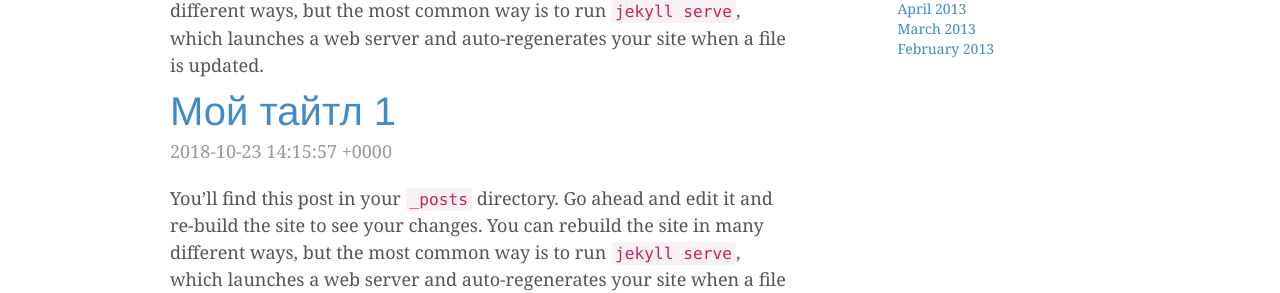
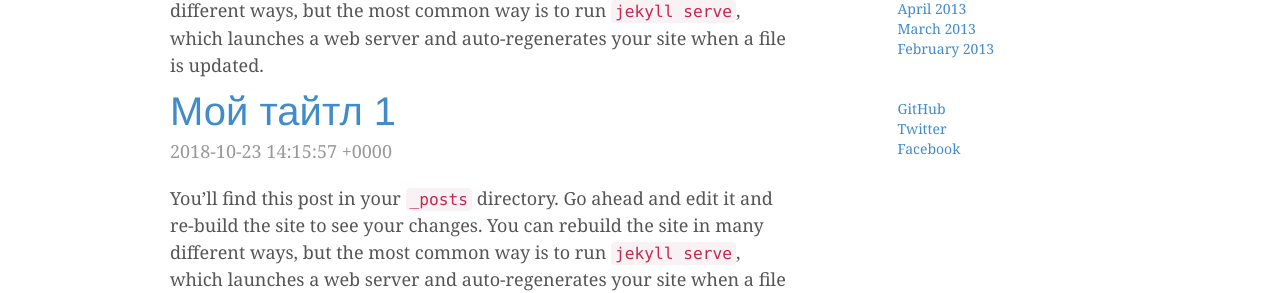
Before and after one commit to anatoliy017/anatoliy017.github.io, a Jekyll site: the page built from index.md, in a window 1280 px wide. Shown: the part 645-938 px from the top of the page. Built offline with Jekyll 4.4.1, drawn with Linux system fonts in a browser that asks for light colours; comment, search, counter and statistics services are not loaded.

Commit message:
Update sidebar.html

```diff
--- a/_includes/sidebar.html
+++ b/_includes/sidebar.html
@@ -19,4 +19,11 @@
               <li><a href="#">March 2013</a></li>
               <li><a href="#">February 2013</a></li>
             </ol>
+                </div>
+
+             <ol class="list-unstyled">
+              <li><a href="#">GitHub</a></li>
+              <li><a href="#">Twitter</a></li>
+              <li><a href="#">Facebook</a></li>
+            </ol>
           </div>
```
